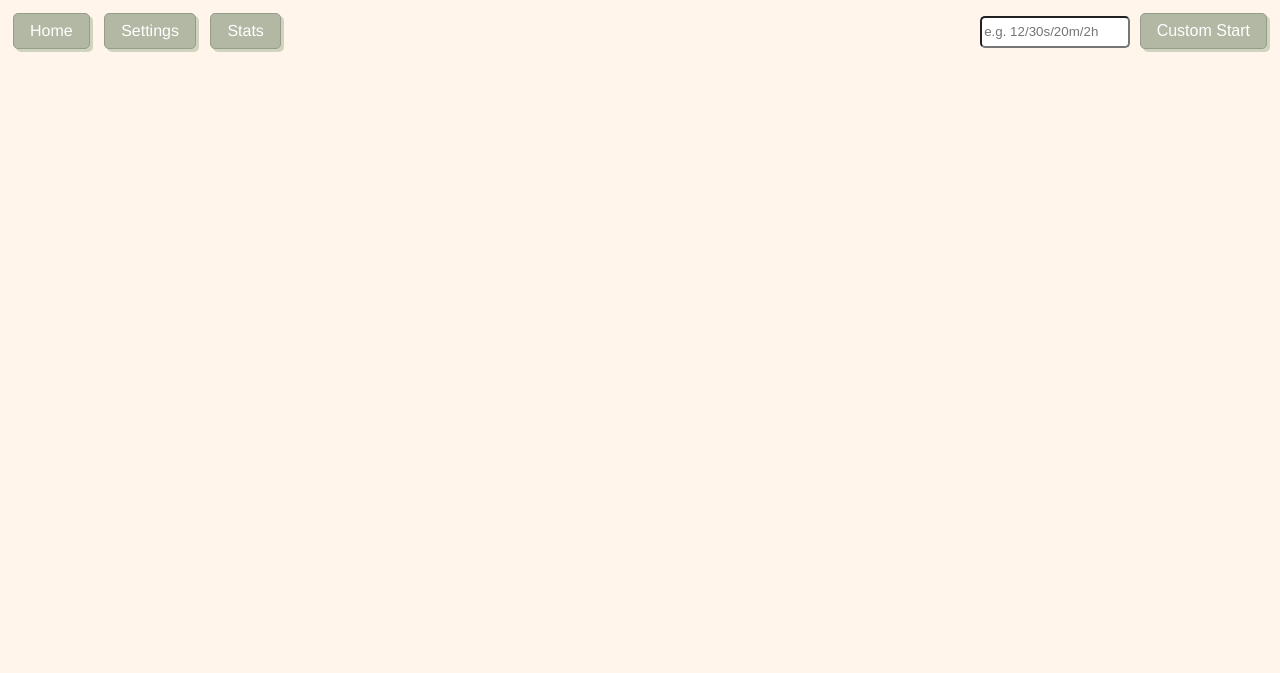
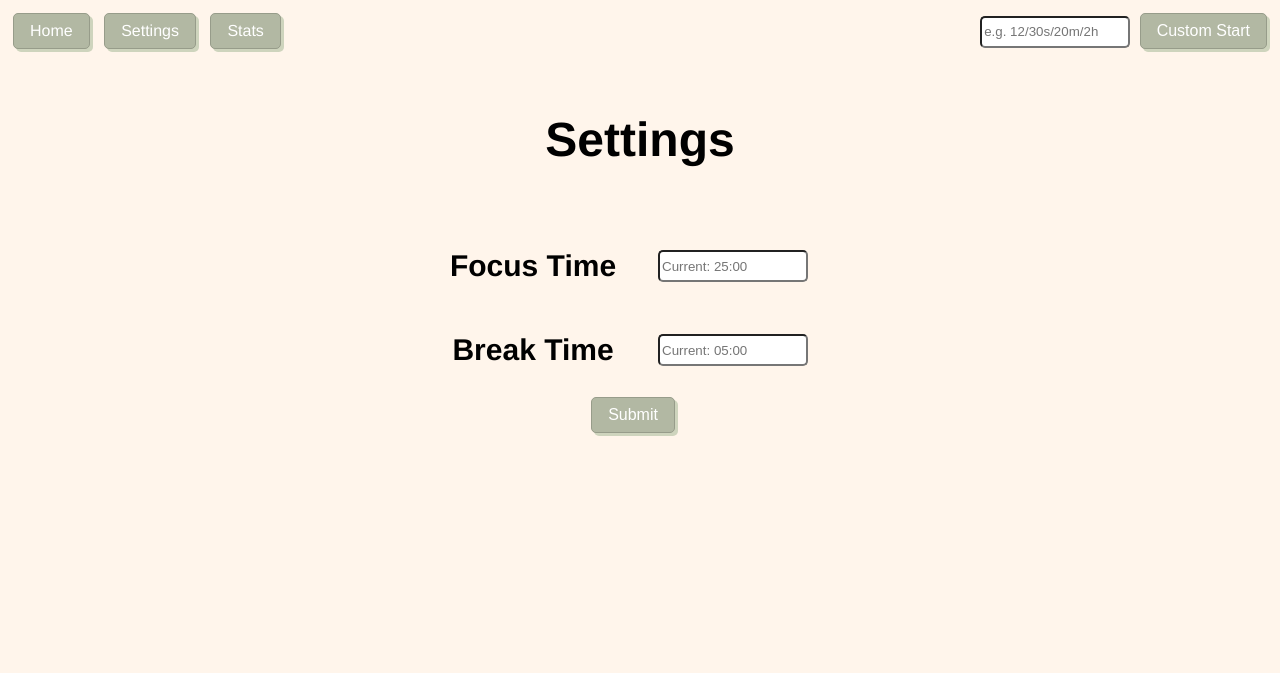
Before and after one commit to PorridgePi/flask-pomodoro-timer, a Flask app: page /settings in a window 1280 px wide. Shown: the top 673 px of the page. Run offline with Flask 2, Linux system fonts and the light colour scheme.

Commit message:
feat: Add settings

```diff
--- a/main.py
+++ b/main.py
@@ -1,20 +1,42 @@
-import flask
-import json
-import re
-from flask import render_template, request
+import flask, json, re, os
+from flask import render_template, request, url_for, redirect
 
 app = flask.Flask(__name__)
+
+def openJSON():
+    if os.path.exists("data.json"):
+        with open("data.json", 'r') as f:
+            try:
+                db = json.load(f)
+            except json.decoder.JSONDecodeError:
+                os.remove("data.json") # could prompt for download next time before removing
+                return render_template("error.html", error="JSON config file is corrupted.")
+    else:
+        db = {
+            "settings": {
+                "focusTime": 1500, # default focusTime = 25 minutes
+                "breakTime": 300   # default breakTime = 5 minutes
+            }
+        }
+
+    return db
+
+def saveJSON(db):
+    with open('data.json', 'w') as f:
+        json.dump(db, f, indent=4, sort_keys=True)
 
 @app.route("/", methods=["POST", "GET"])
 def root():
     data = request.form
 
-    focusTime = 25
-    breakTime = 5
+    db = openJSON()
+
+    focusTime = db["settings"]["focusTime"]
+    breakTime = db["settings"]["breakTime"]
 
     if "time" in data: # custom time
         if "isParsed" in data: # time is parsed
-            return render_template("index.html", focusTime=data["time"], breakTime=breakTime)
+            focusTime = data["time"]
         else: # time is not parsed, need validation
             time = data["time"]
 
@@ -22,12 +44,16 @@ def root():
                 return render_template("error.html", error="Please enter a valid time. For example: 35, 45s, 15m, 1h.")
             else:
                 if time[-1] not in "smh": # an integer only (represents seconds)
-                    return render_template("index.html", focusTime=int(time), breakTime=breakTime)
+                    focusTime = int(time)
                 else: # with units -> convert to seconds
                     multiplier = {"s": 1, "m": 60, "h": 3600}
-                    return render_template("index.html", focusTime=int(time[:-1])*multiplier[time[-1]], breakTime=breakTime)
+                    focusTime = int(time[:-1]) * multiplier[time[-1]]
     else: # default time
-        return render_template("index.html", focusTime=focusTime, breakTime=breakTime)
+        pass
+
+    saveJSON(db)
+
+    return render_template("index.html", focusTime=focusTime, breakTime=breakTime)
 
 @app.route("/<int:seconds>s")
 @app.route("/<int:seconds>")
@@ -44,7 +70,44 @@ def hours(seconds):
 
 @app.route("/settings")
 def settings():
-    return render_template("settings.html")
+    db = openJSON()
+
+    for i in ["focusTime", "breakTime"]:
+        min = db["settings"][i] // 60
+        sec = db["settings"][i] % 60
+
+        min = "0" + str(min) if min < 10 else str(min)
+        sec = "0" + str(sec) if sec < 10 else str(sec)
+
+        db["settings"][i] = min + ":" + sec
+
+    return render_template("settings.html", focusTime=db["settings"]["focusTime"], breakTime=db["settings"]["breakTime"])
+
+@app.route("/save-settings", methods=["POST"])
+def saveSettings():
+    data = dict(request.form)
+
+    db = openJSON()
+
+    for i in data:
+        time = data[i]
+        if time == "":
+            data[i] = db["settings"][i]
+        elif re.match("\d+[smh]?$", time) is None: # use Regex to validate time inputted
+            return render_template("error.html", error="Please enter a valid time. For example: 35, 45s, 15m, 1h.")
+        else:
+            if time[-1] not in "smh": # an integer only (represents seconds)
+                data[i] = int(time)
+            else: # with units -> convert to seconds
+                multiplier = {"s": 1, "m": 60, "h": 3600}
+                data[i] = int(time[:-1])*multiplier[time[-1]]
+
+    db["settings"]["focusTime"] = data["focusTime"]
+    db["settings"]["breakTime"] = data["breakTime"]
+
+    saveJSON(db)
+
+    return redirect(url_for("settings"))
 
 @app.route("/stats")
 def stats():
--- a/static/style.css
+++ b/static/style.css
@@ -15,7 +15,7 @@ p {
     font-size: 20px;
 }
 
-.error {
+.title {
     position: fixed;
     top: 10%;
     text-align: center;
@@ -66,15 +66,6 @@ p {
 	top: 80%;
 }
 
-.footer {
-  position: fixed;
-  bottom: 10px;
-  right: 10px;
-  text-align: center;
-  padding: 10px;
-  border: 1px solid #d5d5d5;
-}
-
 .timer {
     height: 85%;
     display: flex;
@@ -85,7 +76,7 @@ p {
     color: #000000;
 }
 
-.time-input {
+.input {
     width: 150px;
     height: 32px;
     border-radius: 5px;
@@ -98,3 +89,29 @@ p {
 .alignright {
     float: right
 }
+
+.form {
+    font-size: 20px;
+    text-align: center;
+}
+
+.column {
+    float: left;
+    width: 200px;
+}
+
+.row:after {
+    content: "";
+    display: table;
+    clear: both;
+}
+
+.row {
+    display: flex;
+    align-items: center;
+    justify-content: center;
+}
+
+.column {
+    flex: 50%;
+}
--- a/templates/404.html
+++ b/templates/404.html
@@ -3,7 +3,7 @@
 {% block title %}404 Not Found{% endblock %}
 
 {% block body %}
-<h1 class="error">404 Not Found</h1>
+<h1 class="title">404 Not Found</h1>
 {% endblock %}
 
 {% block footer %}{% endblock %}
--- a/templates/error.html
+++ b/templates/error.html
@@ -3,7 +3,7 @@
 {% block title %}Error{% endblock %}
 
 {% block body %}
-<div class="error">
+<div class="title">
     <h1>Error</h1>
     <p>{{error}}</p>
 </div>
--- a/templates/index.html
+++ b/templates/index.html
@@ -21,7 +21,7 @@
     <h5 id="time"></h5>
 </div>
 
-<button class="btn center start-btn" id="start-btn" onclick="start()">Start to Focus</button>
+<button class="btn start-btn" id="start-btn" onclick="start()">Start to Focus</button>
 {% endblock %}
 
 {% block footer %}{% endblock %}
--- a/templates/settings.html
+++ b/templates/settings.html
@@ -3,7 +3,30 @@
 {% block title %}Settings - Pomodoro Timer{% endblock %}
 
 {% block body %}
+<h1 class="title">Settings</h1>
+<div class="timer form">
+    <form action="{{ url_for('saveSettings') }}" method="post">
+        <div class="row">
+            <div class="column">
+                <h2>Focus Time</h2>
+            </div>
+            <div class="column">
+                <input class="input" name="focusTime" placeholder="Current: {{ focusTime }}">
+            </div>
+        </div>
 
+        <div class="row">
+            <div class="column">
+                <h2>Break Time</h2>
+            </div>
+            <div class="column">
+                <input class="input" name="breakTime" placeholder="Current: {{ breakTime }}">
+            </div>
+        </div>
+
+        <input class="btn" type="submit" value="Submit">
+    </form>
+</div>
 {% endblock %}
 
 {% block footer %}{% endblock %}
--- a/templates/template.html
+++ b/templates/template.html
@@ -17,7 +17,7 @@
                 </div>
                 <div class="alignright">
                         <form method="POST" action="{{ url_for('root') }}" style="display:inline">
-                        <input name="time" class="time-input" placeholder="e.g. 12/30s/20m/2h">
+                        <input name="time" class="input" placeholder="e.g. 12/30s/20m/2h">
                         <input type="submit" class="btn" value="Custom Start">
                     </form>
                 </div>
```
